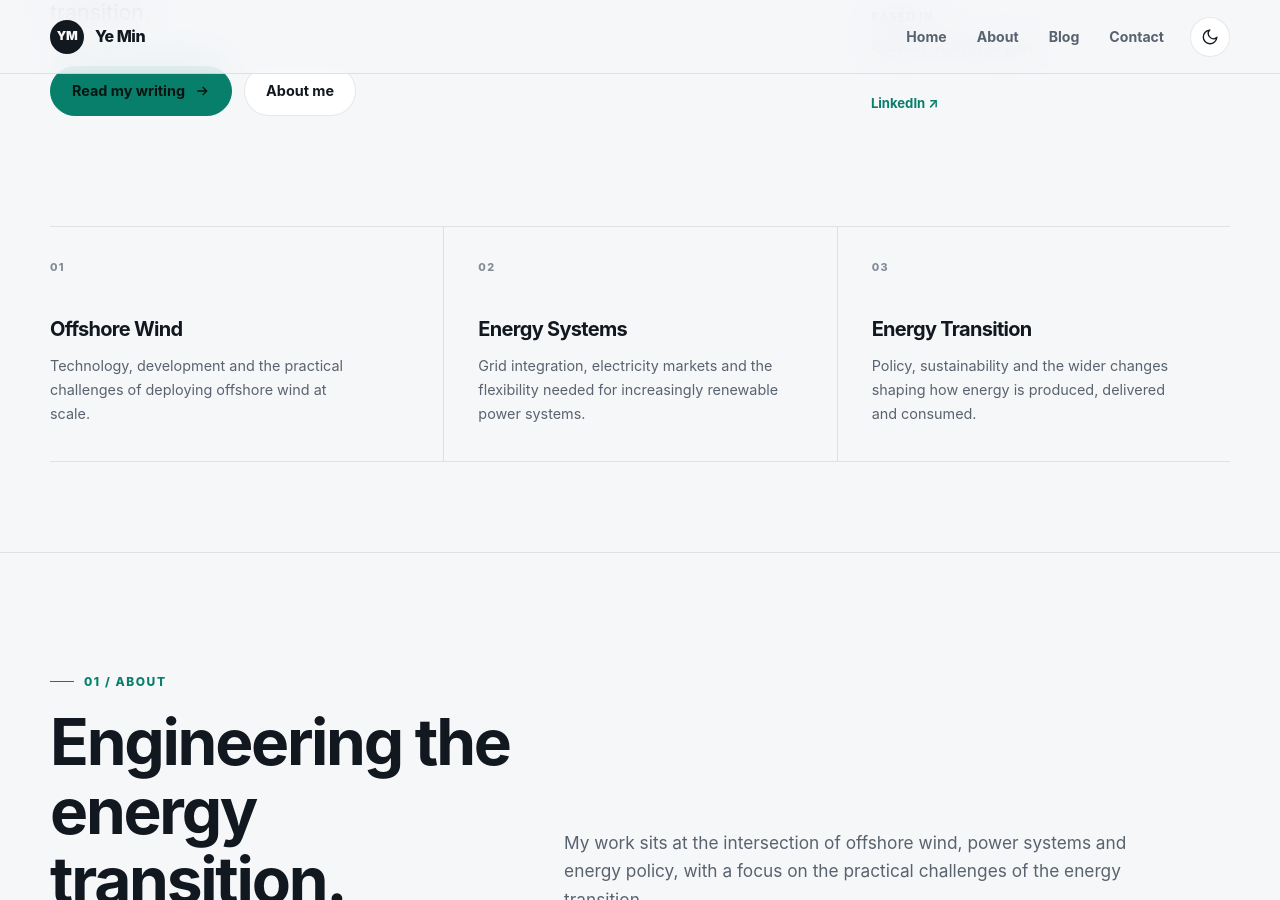
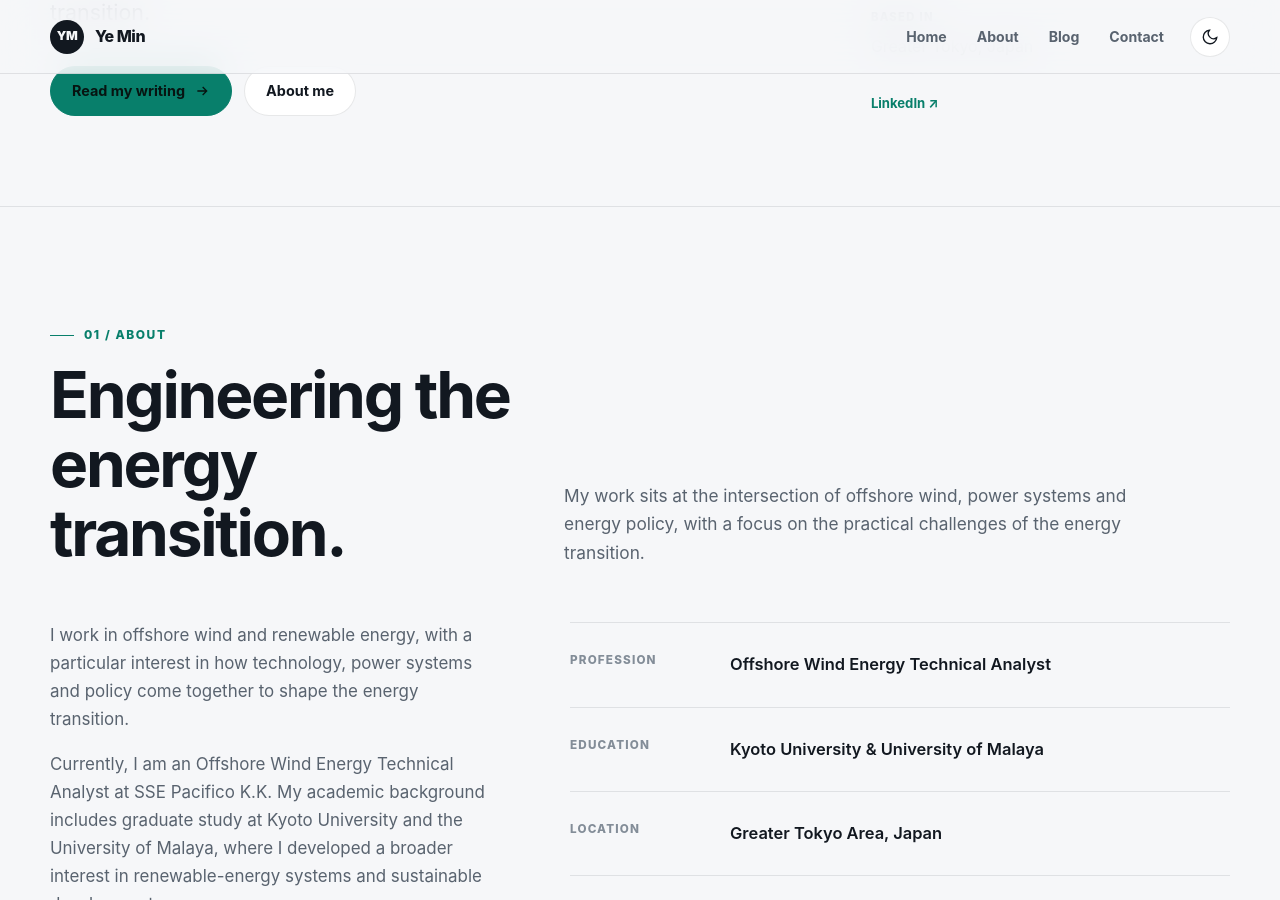
Before and after one commit to ym-yemin/Portfolio, a Jekyll site: the page built from index.html, in a window 1280 px wide and 900 px high, scrolled down 889 px. Built offline with Jekyll 4.4.1, drawn with Linux system fonts in a browser that asks for light colours.

Commit message:
Remove 'Areas of focus' section from index.html
Removed the 'Areas of focus' section including three focus items related to offshore wind, energy systems, and energy transition.

```diff
--- a/index.html
+++ b/index.html
@@ -102,45 +102,6 @@ description: Portfolio and writing by Ye Min — Offshore Wind Energy Technical
       </div>
 
 
-      <!-- Areas of focus -->
-      <div class="home-focus reveal">
-
-        <div class="focus-item">
-          <span class="focus-number">01</span>
-
-          <h3>Offshore Wind</h3>
-
-          <p>
-            Technology, development and the practical challenges
-            of deploying offshore wind at scale.
-          </p>
-        </div>
-
-        <div class="focus-item">
-          <span class="focus-number">02</span>
-
-          <h3>Energy Systems</h3>
-
-          <p>
-            Grid integration, electricity markets and the flexibility
-            needed for increasingly renewable power systems.
-          </p>
-        </div>
-
-        <div class="focus-item">
-          <span class="focus-number">03</span>
-
-          <h3>Energy Transition</h3>
-
-          <p>
-            Policy, sustainability and the wider changes shaping
-            how energy is produced, delivered and consumed.
-          </p>
-        </div>
-
-      </div>
-
-    </div>
   </section>
 
   <section class="about" id="about">
```
